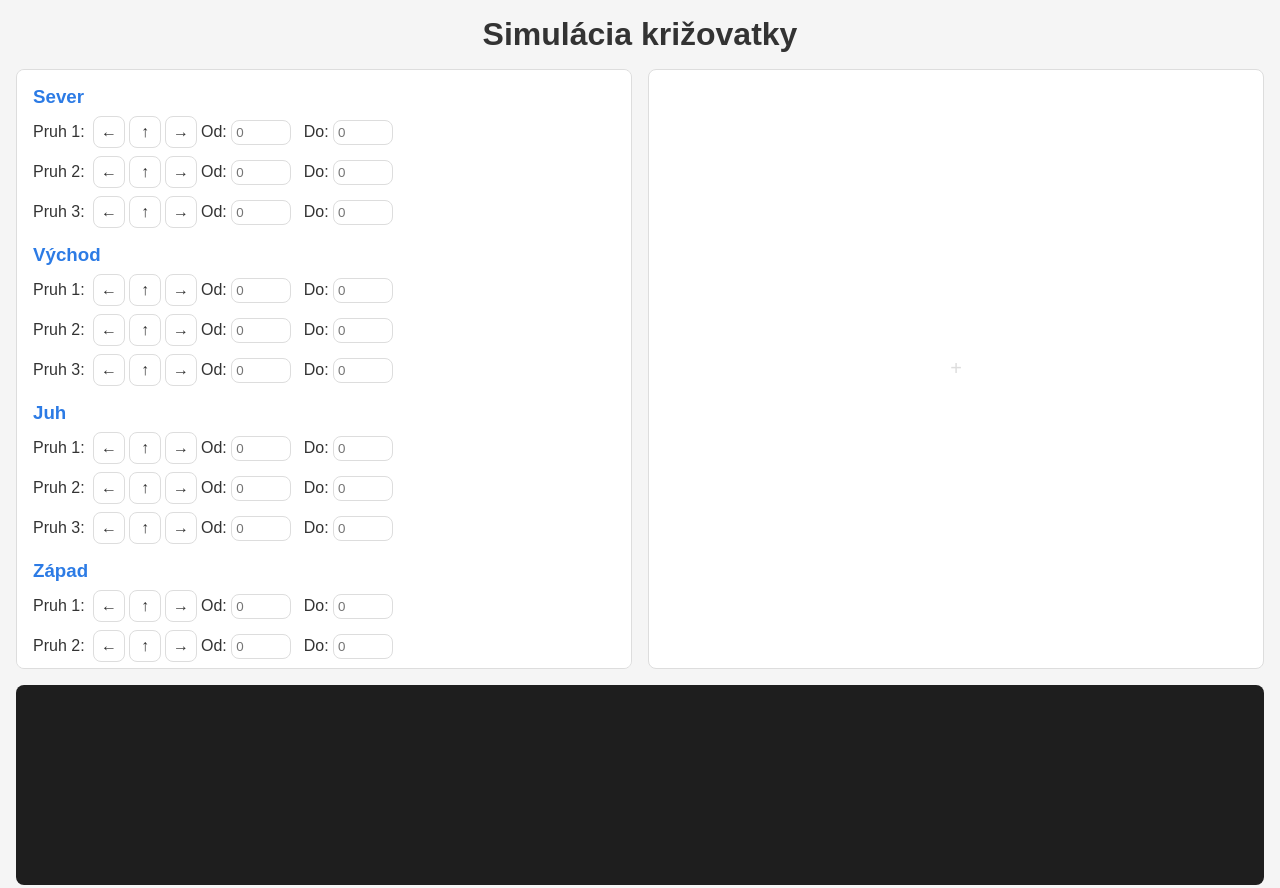
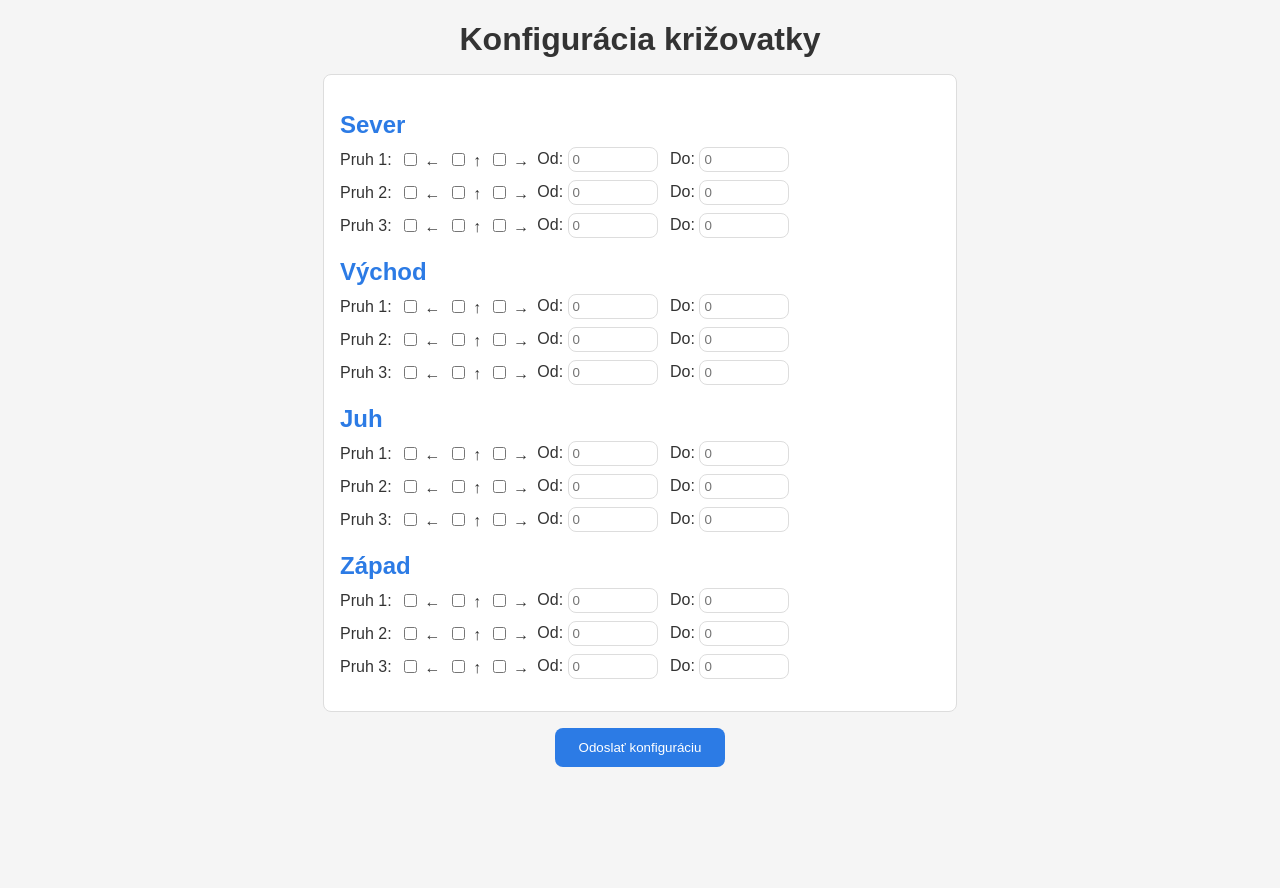
Before and after one commit to rusny/semafor, a plain HTML site: page frontend/index.html in a window 1280 px wide. Shown: the top 888 px of the page. After the commit the page ends 800 px from the top, so only its background shows below. Drawn offline with Linux system fonts and the light colour scheme.

Commit message:
Update index.html

```diff
--- a/frontend/index.html
+++ b/frontend/index.html
@@ -2,182 +2,55 @@
 <html lang="sk">
 <head>
   <meta charset="UTF-8">
-  <title>Simulácia križovatky</title>
+  <title>Simulácia križovatky - Konfigurácia</title>
   <style>
     :root {
       --bg: #f5f5f5;
       --panel-bg: #ffffff;
       --accent: #2c7be5;
-      --green: #28a745;
-      --red: #dc3545;
       --text: #333333;
       --border: #dddddd;
       --radius: 8px;
       --gap: 1rem;
     }
-    * { box-sizing: border-box; margin: 0; padding: 0; }
-    body {
-      font-family: Arial, sans-serif;
-      background: var(--bg);
-      color: var(--text);
-      padding: var(--gap);
-    }
-    h1 { margin-bottom: var(--gap); text-align: center; }
-    .container {
-      display: grid;
-      grid-template-columns: 1fr 1fr;
-      grid-template-rows: auto 200px;
-      grid-template-areas:
-        "controls visualization"
-        "logs logs";
-      gap: var(--gap);
-    }
-    .controls {
-      grid-area: controls;
-      background: var(--panel-bg);
-      padding: var(--gap);
-      border: 1px solid var(--border);
-      border-radius: var(--radius);
-      overflow-y: auto;
-      max-height: 600px;
-    }
-    .visualization {
-      grid-area: visualization;
-      background: var(--panel-bg);
-      padding: var(--gap);
-      border: 1px solid var(--border);
-      border-radius: var(--radius);
-      display: grid;
-      grid-template-areas:
-        ". north ."
-        "west center east"
-        ". south .";
-      grid-template-columns: 1fr 1fr 1fr;
-      grid-template-rows: 1fr 1fr 1fr;
-      align-items: center;
-      justify-items: center;
-      position: relative;
-    }
-    .north { grid-area: north; }
-    .south { grid-area: south; }
-    .west  { grid-area: west; }
-    .east  { grid-area: east; }
-    .center { grid-area: center; font-size: 1.25rem; color: var(--border); }
+    body { font-family: Arial, sans-serif; background: var(--bg); color: var(--text); margin: var(--gap); }
+    h1 { text-align: center; margin-bottom: var(--gap); }
+    .controls { max-width: 600px; margin: 0 auto; background: var(--panel-bg); padding: var(--gap); border: 1px solid var(--border); border-radius: var(--radius); }
     .direction-group { margin-bottom: var(--gap); }
-    .direction-group h3 { margin-bottom: 0.5rem; color: var(--accent); }
-    .lane-config {
-      display: flex;
-      align-items: center;
-      margin-bottom: 0.5rem;
-    }
+    .direction-group h2 { margin-bottom: 0.5rem; color: var(--accent); }
+    .lane-config { display: flex; align-items: center; margin-bottom: 0.5rem; }
     .lane-config span { width: 60px; }
-    .radios label {
-      display: inline-flex;
-      align-items: center;
-      justify-content: center;
-      width: 32px; height: 32px;
-      margin-right: 0.25rem;
-      border: 1px solid var(--border);
-      border-radius: var(--radius);
-      cursor: pointer;
-      transition: background 0.2s;
-    }
-    .radios input { display: none; }
-    .radios input:checked + label {
-      background: var(--accent);
-      color: #fff;
-      border-color: var(--accent);
-    }
-    .intervals input {
-      width: 60px;
-      padding: 0.25rem;
-      border: 1px solid var(--border);
-      border-radius: var(--radius);
-      margin-right: 0.5rem;
-    }
-    #sendBtn {
-      display: block;
-      margin: var(--gap) auto 0;
-      padding: 0.75rem 1.5rem;
-      background: var(--accent);
-      color: #fff;
-      border: none;
-      border-radius: var(--radius);
-      font-size: 1rem;
-      cursor: pointer;
-      transition: background 0.2s;
-    }
-    #sendBtn:hover { background: darken(var(--accent), 10%); }
-    #status {
-      margin-top: var(--gap);
-      text-align: center;
-      font-weight: bold;
-    }
-    .logs {
-      grid-area: logs;
-      background: #1e1e1e;
-      color: #eee;
-      padding: var(--gap);
-      border-radius: var(--radius);
-      font-family: monospace;
-      overflow-y: auto;
-    }
-    .arrow {
-      font-size: 1.5rem;
-      margin: 0 0.25rem;
-      transition: color 0.2s, opacity 0.2s;
-    }
-    .green { color: var(--green); opacity: 1; }
-    .red   { color: var(--red); opacity: 0.3; }
+    .radios label { margin-right: 0.5rem; cursor: pointer; }
+    .intervals input { width: 80px; margin-right: 0.5rem; padding: 0.25rem; border: 1px solid var(--border); border-radius: var(--radius); }
+    #sendBtn { display: block; margin: var(--gap) auto; padding: 0.75rem 1.5rem; background: var(--accent); color: #fff; border: none; border-radius: var(--radius); cursor: pointer; }
+    #status { text-align: center; margin-top: var(--gap); font-weight: bold; }
   </style>
 </head>
 <body>
-  <h1>Simulácia križovatky</h1>
-  <div class="container">
-    <div class="controls" id="controls"></div>
-    <div class="visualization">
-      <div class="north" id="viz-north"></div>
-      <div class="west" id="viz-west"></div>
-      <div class="center">+</div>
-      <div class="east" id="viz-east"></div>
-      <div class="south" id="viz-south"></div>
-    </div>
-    <div class="logs" id="logs"></div>
-  </div>
-
+  <h1>Konfigurácia križovatky</h1>
+  <div class="controls" id="controls"></div>
   <button id="sendBtn">Odoslať konfiguráciu</button>
   <div id="status"></div>
 
   <script>
     const API = 'http://localhost:8085';
-    const WS  = 'ws://localhost:9005';
     const dirs = ['north','east','south','west'];
     const names= {north:'Sever',east:'Východ',south:'Juh',west:'Západ'};
     const symbols = {left:'←',straight:'↑',right:'→'};
     const controls = document.getElementById('controls');
     const statusEl = document.getElementById('status');
-    const logs = document.getElementById('logs');
-    let socket;
-
-    function log(msg) {
-      logs.textContent += msg + '\n';
-      logs.scrollTop = logs.scrollHeight;
-    }
 
     function buildControls() {
       dirs.forEach(dir => {
         const grp = document.createElement('div'); grp.className='direction-group';
-        grp.innerHTML = `<h3>${names[dir]}</h3>`;
+        grp.innerHTML = `<h2>${names[dir]}</h2>`;
         for(let i=1;i<=3;i++){
           const lane = document.createElement('div'); lane.className='lane-config';
           lane.innerHTML = `<span>Pruh ${i}:</span>`;
           const rad = document.createElement('div'); rad.className='radios';
           ['left','straight','right'].forEach(d=>{
-            const ri = document.createElement('input');
-            ri.type='radio'; ri.name=`${dir}-${i}`; ri.id=`${dir}-${i}-${d}`; ri.value=d;
-            const rl = document.createElement('label');
-            rl.htmlFor = ri.id; rl.textContent = symbols[d];
-            rad.append(ri,rl);
+            const id = `${dir}-${i}-${d}`;
+            rad.innerHTML += `<label><input type="checkbox" id="${id}"> ${symbols[d]}</label>`;
           });
           const iv = document.createElement('div'); iv.className='intervals';
           iv.innerHTML = `Od: <input type="number" id="${dir}-${i}-from" min="0" placeholder="0"> ` +
@@ -189,58 +62,41 @@
       });
     }
 
-    function gatherConfig(){
-      const conf = {phases:{}};
-      dirs.forEach(dir=>{
-        conf.phases[dir]={};
-        for(let i=1;i<=3;i++){
-          const sel = document.querySelector(`input[name='${dir}-${i}']:checked`);
-          if(sel){
-            const d = sel.value;
-            const f = parseInt(document.getElementById(`${dir}-${i}-from`).value)||0;
-            const t = parseInt(document.getElementById(`${dir}-${i}-to`).value)||0;
-            conf.phases[dir][d] = {start:f,end:t};
+    function gatherConfig() {
+      const conf = { phases: {} };
+      dirs.forEach(dir => {
+        conf.phases[dir] = {};
+        ['left','straight','right'].forEach(d => {
+          for(let i=1;i<=3;i++){
+            const cb = document.getElementById(`${dir}-${i}-${d}`);
+            if(cb && cb.checked){
+              const f = parseInt(document.getElementById(`${dir}-${i}-from`).value) || 0;
+              const t = parseInt(document.getElementById(`${dir}-${i}-to`).value) || 0;
+              conf.phases[dir][d] = { start: f, end: t };
+            }
           }
-        }
+        });
       });
       return conf;
     }
 
-    async function sendConfig(){
+    async function sendConfig() {
       const cfg = gatherConfig();
-      statusEl.textContent = 'Odosielam...';
-      try{
-        const resp = await fetch(API+'/set_phases',{method:'POST',headers:{'Content-Type':'application/json'},body:JSON.stringify(cfg)});
+      statusEl.textContent = 'Odosielam konfiguráciu...';
+      try {
+        const resp = await fetch(API + '/set_phases', {
+          method: 'POST', headers: { 'Content-Type': 'application/json' },
+          body: JSON.stringify(cfg)
+        });
         const data = await resp.json();
-        if(data.success){ statusEl.textContent='Simulácia beží'; connectWS(); }
-        else{ statusEl.textContent='Chyba: '+data.message; }
-        log('Sent: '+JSON.stringify(cfg));
-      } catch(e){ statusEl.textContent='Chyba pri odoslaní'; log(e); }
-    }
-
-    function connectWS(){
-      socket = new WebSocket(WS);
-      socket.onopen = ()=> log('WebSocket pripojený');
-      socket.onmessage = e=>{
-        log('Received: '+e.data);
-        const msg=JSON.parse(e.data);
-        updateViz(msg.signals);
-      };
-      socket.onclose = ()=> log('WebSocket uzavretý');
-      socket.onerror = err=> log('WS Error: '+err);
-    }
-
-    function updateViz(signals){
-      dirs.forEach(dir=>{
-        const area = document.getElementById('viz-'+dir);
-        area.innerHTML = '';
-        signals[dir].forEach(sig=>{
-          const a = document.createElement('span');
-          a.textContent = symbols[sig.direction];
-          a.className = 'arrow '+(sig.active?'green':'red');
-          area.append(a);
-        });
-      });
+        if(data.success) {
+          statusEl.textContent = 'Konfigurácia úspešne odoslaná.';
+        } else {
+          statusEl.textContent = 'Chyba: ' + data.message;
+        }
+      } catch (err) {
+        statusEl.textContent = 'Chyba pri odoslaní.';
+      }
     }
 
     document.getElementById('sendBtn').addEventListener('click', sendConfig);
```
